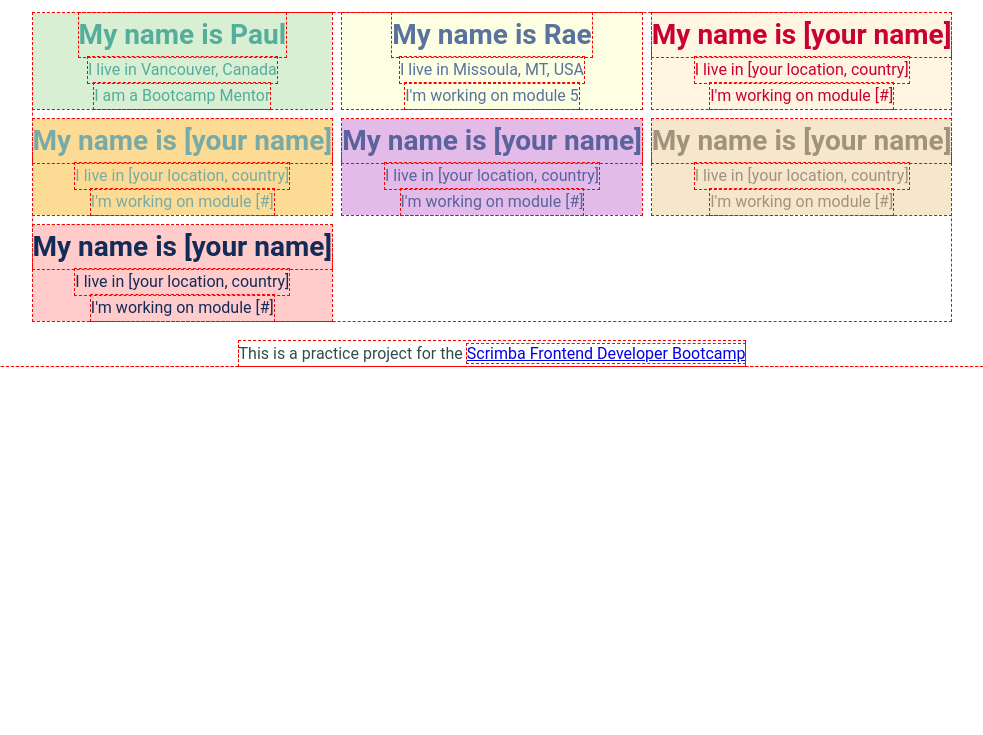
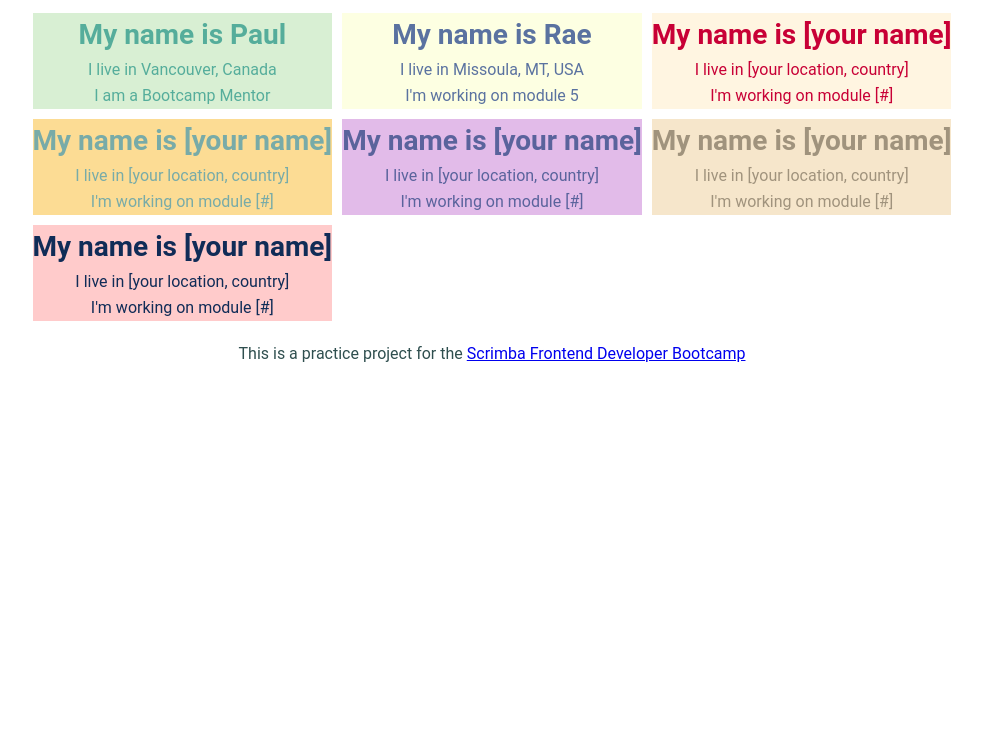
Before and after one commit to ScrimbaBootcamp/bookcamp-practice-squares, a website built with Vite: page index.html in a window 1280 px wide. Shown: the part 65-800 px from the top of the page, without its empty margins (148-1131 px from the left). Built offline with nearby package versions, Linux system fonts and the light colour scheme.

Commit message:
Update style.css

```diff
--- a/style.css
+++ b/style.css
@@ -4,7 +4,7 @@
   margin: 0;
   padding: 0;
   box-sizing: border-box;
-  outline: 1px dashed red;
+  // outline: 1px dashed red;
 }
 
 :root {
```
